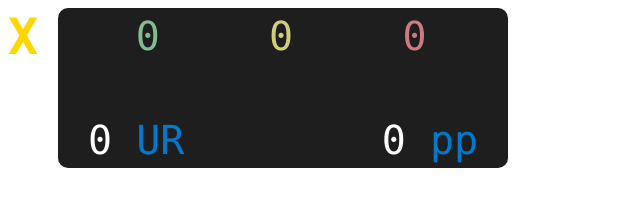
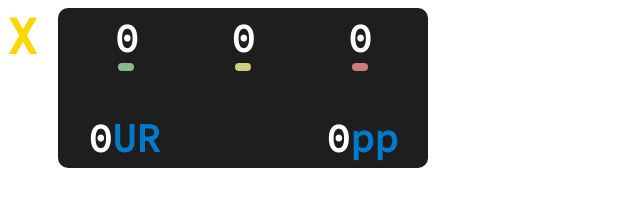
Before and after one commit to JavaCoder5/osu-overlay, a plain HTML site: page index.html in a window 1280 px wide. Shown: the whole page, without its empty margins (0-640 px from the left). Drawn offline with Linux system fonts and the light colour scheme.

Commit message:
Improved rank calculation algorithm
Changed font to "Source Code Pro", improved rank calculation to determine rank before first hit.

```diff
--- a/index.html
+++ b/index.html
@@ -12,7 +12,9 @@
         <span id="grade">X</span>
         <div class="panel">
             <div class="PlayStats">
-                <span id="unstableRate">0</span> UR
+                <div id="urBox">
+                    <span id="unstableRate">0</span> UR
+                </div>
                 <div class="ppcounterbox">
                     <span id="ppcounter">0</span> pp
                 </div>
@@ -20,12 +22,15 @@
             <div class="hits">
                 <div class="h100box">
                     <span id="h100">0</span>
+                    <div class="hitsUnderline" id="hunUnderline"></div>
                 </div>
                 <div class="h50box">
                     <span id="h50">0</span>
+                    <div class="hitsUnderline" id="fivUnderline"></div>
                 </div>
                 <div class="hmissbox">
                     <span id="h0">0</span>
+                    <div class="hitsUnderline" id="missUnderline"></div>
                 </div>
             </div>
         </div>
--- a/overlay.js
+++ b/overlay.js
@@ -28,40 +28,55 @@ ws.onmessage = function (evt) {
         }
     } else {
         if (silver) {
+            if (!grade) {
+                document.getElementById("grade").style.color = "silver";
+                document.getElementById("grade").textContent = "X";
+            } else {
                 if (grade == "SS") {
                     document.getElementById("grade").style.color = "silver";
                     document.getElementById("grade").textContent = "X";
-                }
+                } else {
                     if (grade == "S") {
                         document.getElementById("grade").style.color = "silver";
                         document.getElementById("grade").textContent = "S";
                     }
+                }
+            }
+        } else {
+            if (!grade) {
+                document.getElementById("grade").style.color = "gold";
+                document.getElementById("grade").textContent = "X";
             } else {
                 if (grade == "SS") {
                     document.getElementById("grade").style.color = "gold";
                     document.getElementById("grade").textContent = "X";
-                }
+                } else {
                     if (grade == "S") {
                         document.getElementById("grade").style.color = "gold";
                         document.getElementById("grade").textContent = "S";
-                }
-            }
+                    } else {
                         if (grade == "A") {
                             document.getElementById("grade").textContent = grade;
                             document.getElementById("grade").style.color = "#bdedc5";
-            }
+                        } else {
                             if (grade == "B") {
                                 document.getElementById("grade").textContent = grade;
                                 document.getElementById("grade").style.color = "#bdd5ed";
-            }
+                            } else {
                                 if (grade == "C") {
                                     document.getElementById("grade").textContent = grade;
                                     document.getElementById("grade").style.color = "#ddbded";
-            }
+                                } else {
                                     if (grade == "D") {
                                         document.getElementById("grade").textContent = grade;
                                         document.getElementById("grade").style.color = "#edbdbd";
                                     }
-
                                 }
                             }
+                        }
+                    }
+                }
+            }
+        }
+    }
+}
--- a/style.css
+++ b/style.css
@@ -1,17 +1,18 @@
 .panel {
     position: relative;
     display: block;
-    font-family: consolas;
+    font-family: Source Code Pro;
+    font-weight: bold;
     background-color: rgb(30, 30, 30);
     border-radius: 10px;
     height: 160px;
-    width: 450px;
+    width: 370px;
 }
 
 .PlayStats {
     justify-content: space-between;
     margin-left: 30px;
-    width: 440px;
+    width: 360px;
     font-size: 40px;
     color: rgb(0, 122, 204);
     position: absolute;
@@ -28,6 +29,7 @@
 }
 
 .ppcounterbox {
+    display: flex;
     position: absolute;
     right: 50px;
     bottom: 0px;
@@ -38,29 +40,30 @@
     display: flex;
     justify-content: space-around;
     height: 50px;
-    margin-left: 23px;
-    width: 400px;
+    margin-left: 10px;
+    width: 350px;
     font-size: 40px;
     color: rgb(0, 122, 204);
     position: absolute;
 }
 
 #h100 {
-    color: #82BC8F;
+    color: #ffffff;
 }
 
 #h50 {
-    color: #CFCF7A;
+    color: #ffffff;
 }
 
 #h0 {
-    color: #cf7a81;
+    color: #ffffff;
 }
 
 #grade {
     color: gold;
     display: flex;
     font-family: consolas;
+    font-weight: bold;
     font-size: 50px;
     margin-right: 20px;
     font-weight: bold;
@@ -69,3 +72,31 @@
 .full {
     display: flex;
 }
+
+@font-face {
+    font-family: 'Source Code Pro';
+    src:  url('SourceCodePro-Regular.ttf') format('truetype');
+}
+
+.hitsUnderline {
+    height: 8px;
+    width: 16px;
+    border-radius: 4px;
+    margin: 0 auto 0 auto;
+}
+
+#hunUnderline {
+    background-color: #82BC8F;
+}
+
+#fivUnderline {
+    background-color: #CFCF7A;
+}
+
+#missUnderline {
+    background-color: #cf7a81;
+}
+
+#urBox {
+    display: flex;
+}
```
Also changed, not shown: SourceCodePro-Regular.ttf (added). Lines whose indentation alone changed are shown as unchanged.
